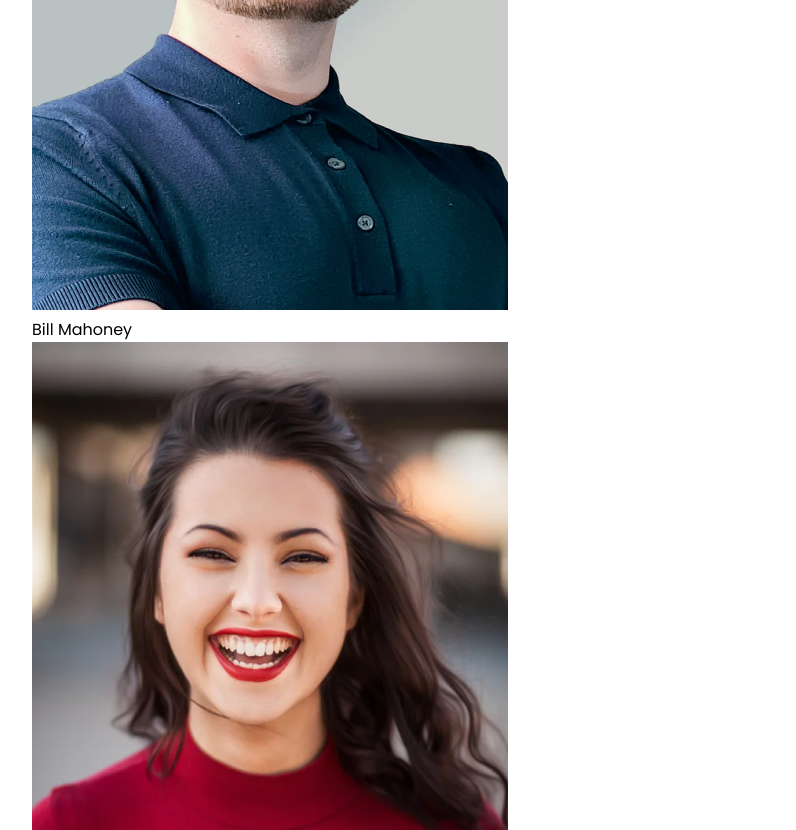
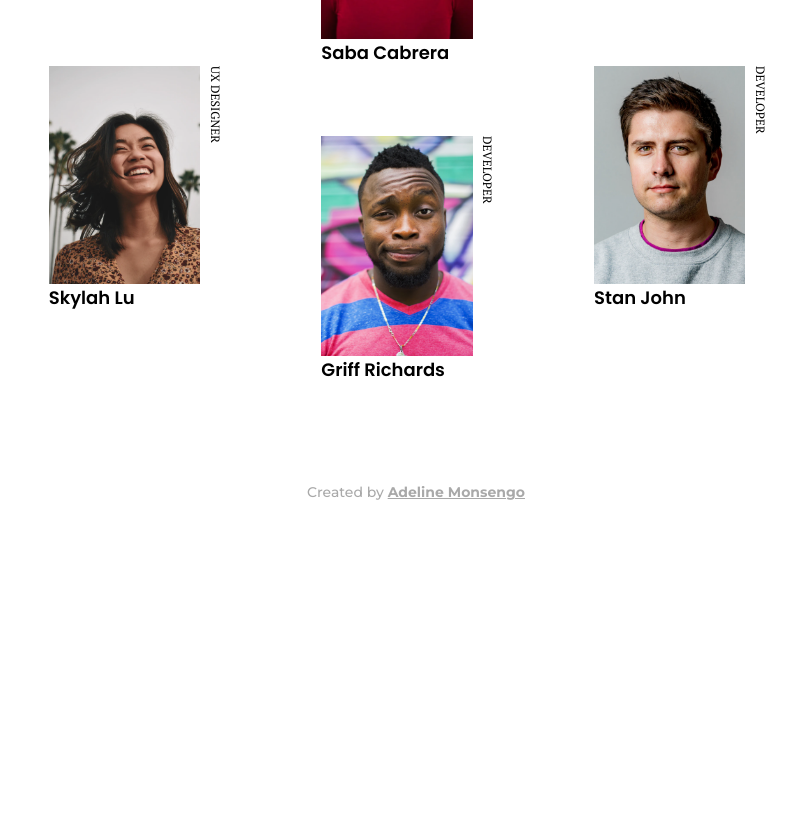
Before and after one commit to Adi26-pixel/Team-Page, a plain HTML site: page index.html in a window 1280 px wide. Shown: the part 480-1310 px from the top of the page, without its empty margins (224-1020 px from the left). After the commit the page ends 1011 px from the top, so only its background shows below. Drawn offline with Linux system fonts and the light colour scheme.

Commit message:
Styled the image section

```diff
--- a/index.html
+++ b/index.html
@@ -63,7 +63,7 @@
       </div>
     </div>
     <div class="footer">
-      <p>Created by Adeline Monsengo</p>
+      <p>Created by <span>Adeline Monsengo</span></p>
     </div>
   </body>
 </html>
--- a/src/styles.css
+++ b/src/styles.css
@@ -31,11 +31,60 @@ h4 {
   text-transform: uppercase;
 }
 
+figure {
+  width: 85%;
+  display: flex;
+  flex-direction: column;
+  position: relative;
+}
+
+img {
+  width: 80%;
+}
+
+figcaption {
+  color: #000;
+  font-family: Poppins;
+  font-size: 18px;
+  font-style: normal;
+  font-weight: 600;
+  line-height: normal;
+}
+
+figure::after {
+  content: attr(data-value);
+  width: 100%;
+  transform-origin: 0 0;
+  transform: rotate(90deg);
+  position: absolute;
+  color: #000;
+  font-family: PT Serif;
+  font-size: 12px;
+  font-style: normal;
+  font-weight: 400;
+  line-height: normal;
+  text-transform: uppercase;
+  right: -92%;
+}
+
+.profile:nth-child(2) {
+  margin-top: 70px;
+}
+
+.profile:nth-child(4) {
+  margin-top: -70px;
+}
+
+.profile:nth-child(6) {
+  margin-top: -70px;
+}
+
 .header {
   height: 20%;
   display: flex;
   align-items: center;
   column-gap: 50px;
+  margin-top: 70px;
 }
 
 .title,
@@ -51,3 +100,39 @@ h4 {
   font-weight: 400;
   line-height: normal;
 }
+
+.main {
+  display: grid;
+  grid-template-columns: repeat(3, 1fr);
+  column-gap: 50px;
+  row-gap: 70px;
+  padding: 50px 0px;
+}
+
+.profile {
+  display: flex;
+  justify-content: center;
+  position: relative;
+}
+
+.footer {
+  color: #a9a9a9;
+  text-align: center;
+  font-family: Montserrat;
+  font-size: 14px;
+  font-style: normal;
+  font-weight: 500;
+  line-height: normal;
+  margin-top: 50px;
+  margin-bottom: 30px;
+}
+
+.footer span {
+  color: #a9a9a9;
+  font-family: Montserrat;
+  font-size: 14px;
+  font-style: normal;
+  font-weight: 700;
+  line-height: normal;
+  text-decoration-line: underline;
+}
```
